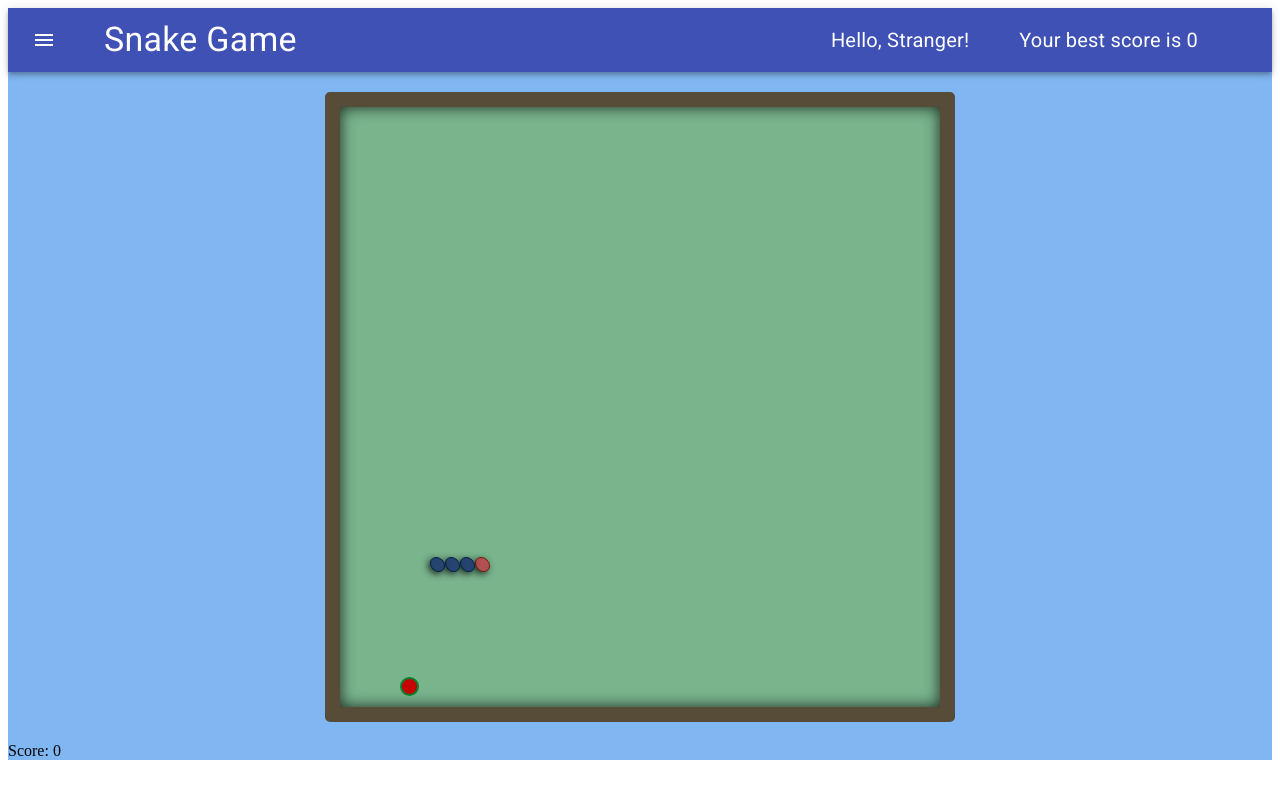
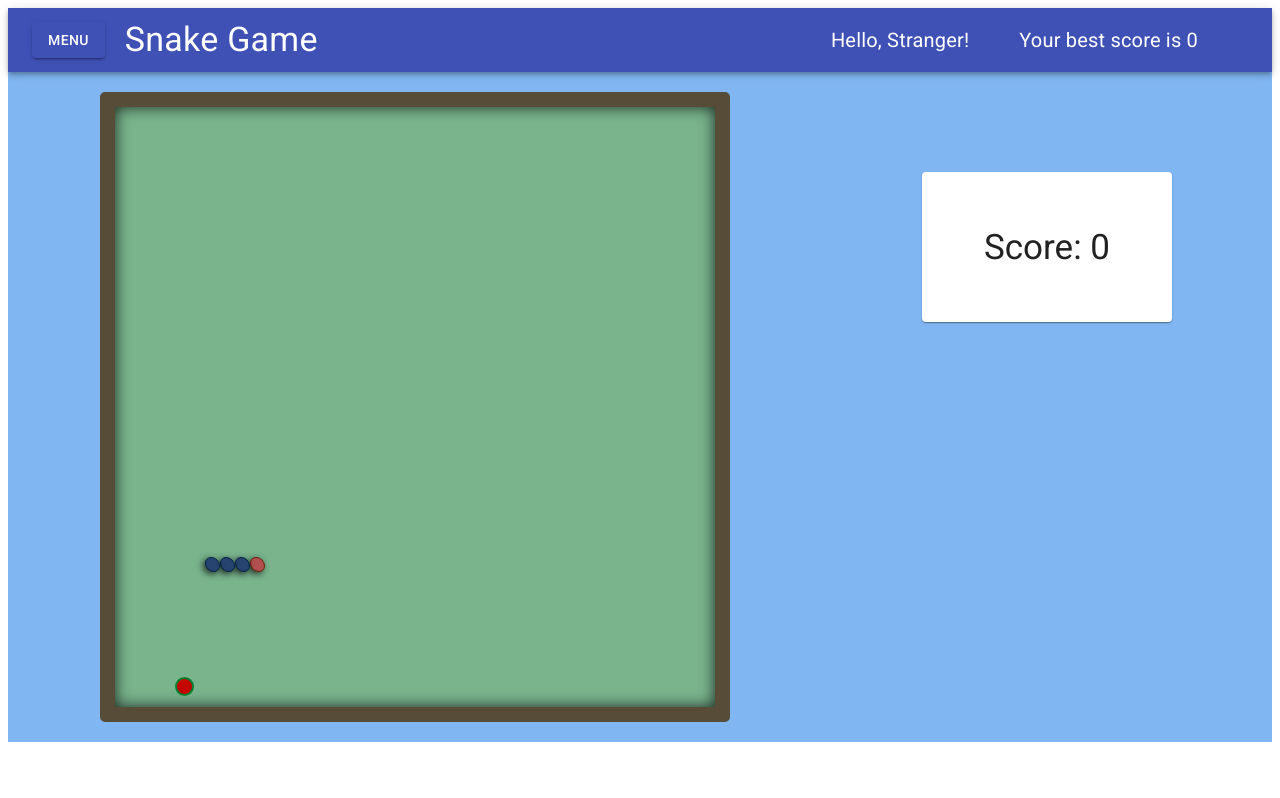
Before and after one commit to svetlana-tyshkevich/react-game, a React (Create React App) app: page / in a window 1280 px wide. Built offline with nearby package versions, Linux system fonts and the light colour scheme.

Commit message:
feat: add menu and score styles

```diff
--- a/package.json
+++ b/package.json
@@ -8,6 +8,7 @@
     "@testing-library/jest-dom": "^5.11.9",
     "@testing-library/react": "^11.2.5",
     "@testing-library/user-event": "^12.7.3",
+    "clsx": "^1.1.1",
     "prop-types": "^15.7.2",
     "react": "^17.0.1",
     "react-dom": "^17.0.1",
--- a/src/App/App.jsx
+++ b/src/App/App.jsx
@@ -148,8 +148,9 @@ export default class App extends Component {
       snake, apple, score, userName, gameFieldText,
     } = this.state;
     return (
-      <div style={{ backgroundColor: '#80b6f2' }}>
+      <div style={{ backgroundColor: '#80b6f2', fontFamily: 'Roboto, sanf-serif' }}>
         <Header userName={userName} />
+        <div style={{ display: 'flex' }}>
           <GameField
             className={'gameField'}
             gameFieldText={gameFieldText}
@@ -158,6 +159,7 @@ export default class App extends Component {
           />
         <Score score={score} />
         </div>
+      </div>
     );
   }
 }
--- a/src/components/Header.jsx
+++ b/src/components/Header.jsx
@@ -5,8 +5,9 @@ import { makeStyles } from '@material-ui/core/styles';
 import AppBar from '@material-ui/core/AppBar';
 import Toolbar from '@material-ui/core/Toolbar';
 import Typography from '@material-ui/core/Typography';
-import IconButton from '@material-ui/core/IconButton';
-import MenuIcon from '@material-ui/icons/Menu';
+import Navbar from './navbar.jsx';
+// import IconButton from '@material-ui/core/IconButton';
+// import MenuIcon from '@material-ui/icons/Menu';
 
 const useStyles = makeStyles((theme) => ({
   root: {
@@ -33,13 +34,7 @@ function Header() {
   return (
     <AppBar position="static">
       <Toolbar>
-        <IconButton
-          edge="start"
-          className={classes.menuButton}
-          color="inherit"
-          aria-label="menu">
-          <MenuIcon />
-        </IconButton>
+        <Navbar />
         <Typography variant="h4" className={classes.title}>
           Snake Game
         </Typography>
--- a/src/components/Score.jsx
+++ b/src/components/Score.jsx
@@ -1,14 +1,35 @@
 import React, { Component } from 'react';
 import PropTypes from 'prop-types';
+import { withStyles } from '@material-ui/core/styles';
+import Paper from '@material-ui/core/Paper';
 
-export default class Score extends Component {
+const styles = {
+  scoreBox: {
+    display: 'flex',
+    justifyContent: 'center',
+    alignItems: 'center',
+    width: 250,
+    height: 150,
+    margin: 100,
+    fontSize: 35,
+  },
+};
+
+class Score extends Component {
   render() {
-    const { score } = this.props;
+    const { score, classes } = this.props;
 
-    return <div>{`Score: ${score}`}</div>;
+    return (
+      <div>
+        <Paper className={classes.scoreBox}>{`Score: ${score}`}</Paper>
+      </div>
+    );
   }
 }
 
 Score.propTypes = {
   score: PropTypes.number,
+  classes: PropTypes.object,
 };
+
+export default withStyles(styles)(Score);
--- a/src/components/navbar.jsx
+++ b/src/components/navbar.jsx
@@ -0,0 +1,98 @@
+import React from 'react';
+import { withStyles } from '@material-ui/core/styles';
+import Button from '@material-ui/core/Button';
+import Menu from '@material-ui/core/Menu';
+import MenuItem from '@material-ui/core/MenuItem';
+import ListItemIcon from '@material-ui/core/ListItemIcon';
+import ListItemText from '@material-ui/core/ListItemText';
+import StarsIcon from '@material-ui/icons/Stars';
+import RefreshIcon from '@material-ui/icons/Refresh';
+import SettingsIcon from '@material-ui/icons/Settings';
+import HelpIcon from '@material-ui/icons/Help';
+
+const StyledMenu = withStyles({
+  paper: {
+    border: '1px solid #d3d4d5',
+  },
+})((props) => (
+  <Menu
+    elevation={0}
+    getContentAnchorEl={null}
+    anchorOrigin={{
+      vertical: 'bottom',
+      horizontal: 'center',
+    }}
+    transformOrigin={{
+      vertical: 'top',
+      horizontal: 'center',
+    }}
+    {...props}
+  />
+));
+
+const StyledMenuItem = withStyles((theme) => ({
+  root: {
+    '&:focus': {
+      backgroundColor: theme.palette.primary.main,
+      '& .MuiListItemIcon-root, & .MuiListItemText-primary': {
+        color: theme.palette.common.white,
+      },
+    },
+  },
+}))(MenuItem);
+
+export default function CustomizedMenus() {
+  const [anchorEl, setAnchorEl] = React.useState(null);
+
+  const handleClick = (event) => {
+    setAnchorEl(event.currentTarget);
+  };
+
+  const handleClose = () => {
+    setAnchorEl(null);
+  };
+
+  return (
+    <div>
+      <Button
+        aria-controls="customized-menu"
+        aria-haspopup="true"
+        variant="contained"
+        color="primary"
+        onClick={handleClick}>
+        Menu
+      </Button>
+      <StyledMenu
+        id="customized-menu"
+        anchorEl={anchorEl}
+        keepMounted
+        open={Boolean(anchorEl)}
+        onClose={handleClose}>
+        <StyledMenuItem>
+          <ListItemIcon>
+            <RefreshIcon fontSize="small" />
+          </ListItemIcon>
+          <ListItemText primary="New Game" />
+        </StyledMenuItem>
+        <StyledMenuItem>
+          <ListItemIcon>
+            <StarsIcon fontSize="small" />
+          </ListItemIcon>
+          <ListItemText primary="Statistics" />
+        </StyledMenuItem>
+        <StyledMenuItem>
+          <ListItemIcon>
+            <SettingsIcon fontSize="small" />
+          </ListItemIcon>
+          <ListItemText primary="Settings" />
+        </StyledMenuItem>
+        <StyledMenuItem>
+          <ListItemIcon>
+            <HelpIcon fontSize="small" />
+          </ListItemIcon>
+          <ListItemText primary="Help" />
+        </StyledMenuItem>
+      </StyledMenu>
+    </div>
+  );
+}
--- a/src/index.js
+++ b/src/index.js
@@ -1,10 +1,10 @@
 import React from 'react';
 import ReactDOM from 'react-dom';
-import App from './App/App';
+import App from './App/App.jsx';
 
 ReactDOM.render(
   <React.StrictMode>
     <App />
   </React.StrictMode>,
-  document.getElementById('root')
+  document.getElementById('root'),
 );
```
Lines whose indentation alone changed are shown as unchanged.
